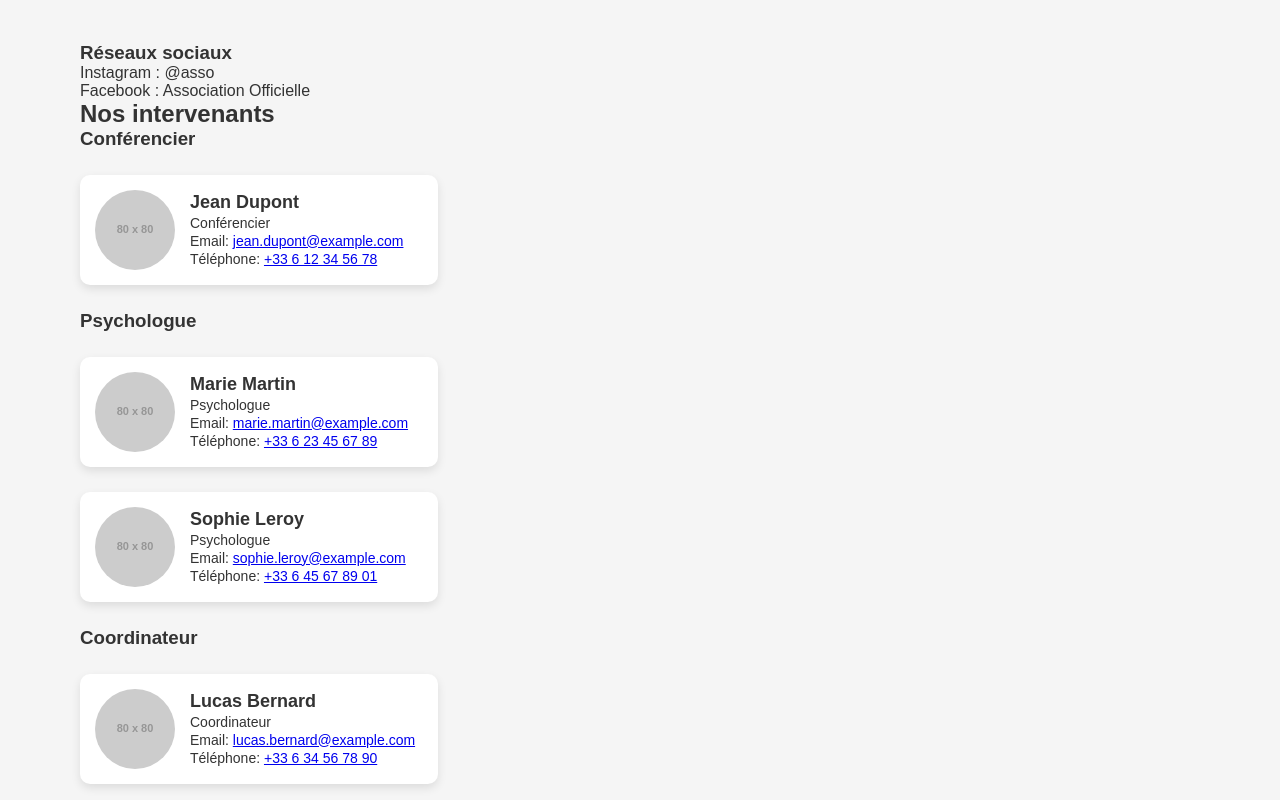
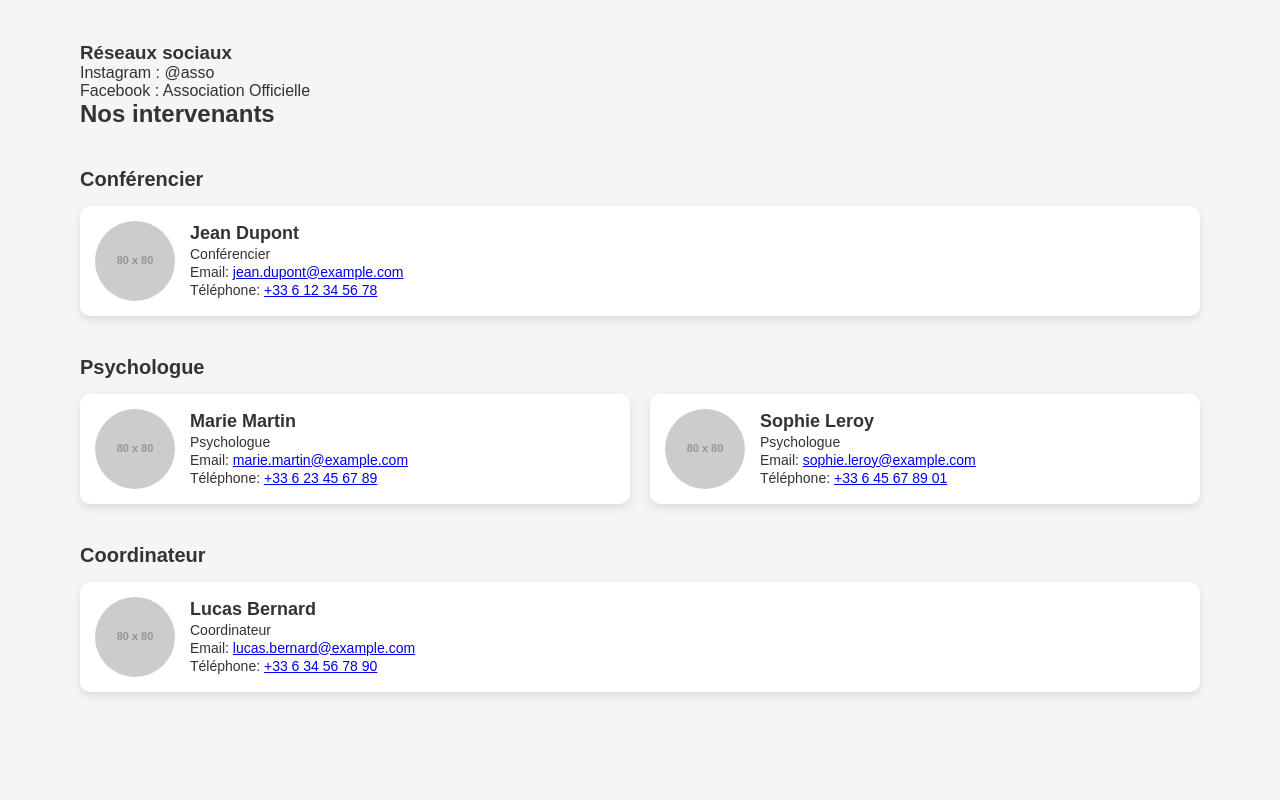
Before and after one commit to LeaneBu/cancer-du-sein, a plain HTML site: page contact.html in a window 1280 px wide. Shown: the part 940-1740 px from the top of the page. Drawn offline with Linux system fonts and the light colour scheme; placeholder pictures from the web are drawn by us.

Commit message:
css js map et inter

```diff
--- a/script.js
+++ b/script.js
@@ -124,23 +124,23 @@ if (prochainEventSection) {
 document.addEventListener('DOMContentLoaded', () => {
     const intervenantsGrid = document.getElementById("intervenants-grid");
 
-    if(!intervenantsGrid) return; // sécurité
-
     fetch('intervenants.json')
         .then(res => res.json())
         .then(data => {
-            // Trier par profession
             const professions = {};
-            data.forEach(intervenant => {
-                if (!professions[intervenant.profession]) professions[intervenant.profession] = [];
-                professions[intervenant.profession].push(intervenant);
+            data.forEach(person => {
+                if (!professions[person.profession]) professions[person.profession] = [];
+                professions[person.profession].push(person);
             });
 
-            // Générer HTML par profession
             for (const prof in professions) {
-                const sectionTitle = document.createElement("h3");
-                sectionTitle.textContent = prof;
-                intervenantsGrid.appendChild(sectionTitle);
+                const catTitle = document.createElement("div");
+                catTitle.className = "intervenant-category";
+                catTitle.textContent = prof;
+                intervenantsGrid.appendChild(catTitle);
+
+                const cardsContainer = document.createElement("div");
+                cardsContainer.className = "intervenant-cards";
 
                 professions[prof].forEach(person => {
                     const card = document.createElement("div");
@@ -154,8 +154,10 @@ document.addEventListener('DOMContentLoaded', () => {
                             <p>Téléphone: <a href="tel:${person.phone}">${person.phone}</a></p>
                         </div>
                     `;
-                    intervenantsGrid.appendChild(card);
+                    cardsContainer.appendChild(card);
                 });
+
+                intervenantsGrid.appendChild(cardsContainer);
             }
         })
         .catch(err => console.error("Erreur chargement JSON:", err));
--- a/style.css
+++ b/style.css
@@ -602,16 +602,15 @@ video {
 .contact-info {
     display: flex;
     gap: 30px;
+    margin-bottom: 50px;
     flex-wrap: wrap;
-    align-items: flex-start;
-    margin-bottom: 50px;
 }
 
 .info-items {
     display: flex;
     flex-direction: column;
     gap: 15px;
-    flex: 1; /* gauche */
+    flex: 1; /* prend la moitié de l'espace */
 }
 
 .info-item {
@@ -626,26 +625,20 @@ video {
     min-width: 300px;
 }
 
-
 .intervenants-container {
     padding-bottom: 80px;
-}
-
-#intervenants-grid {
-    display: flex;
-    flex-direction: column;
-    gap: 25px;
 }
 
 .intervenant-category {
     font-size: 20px;
     font-weight: bold;
-    margin-bottom: 10px;
+    margin-top: 40px; /* espace avant chaque catégorie */
+    margin-bottom: 15px; /* espace entre titre et cartes */
 }
 
 .intervenant-cards {
-    display: flex;
-    flex-wrap: wrap;
+    display: grid;
+    grid-template-columns: repeat(auto-fit, minmax(250px, 1fr));
     gap: 20px;
 }
 
@@ -657,9 +650,6 @@ video {
     gap: 15px;
     padding: 15px;
     align-items: center;
-    width: 32%; /* 1/3 du wrapper */
-    min-width: 250px;
-    flex: 1 1 auto;
 }
 
 .intervenant-card img {
@@ -678,6 +668,7 @@ video {
     margin: 2px 0;
     font-size: 14px;
 }
+
 
 
 /* --- FOOTER --- */
```
